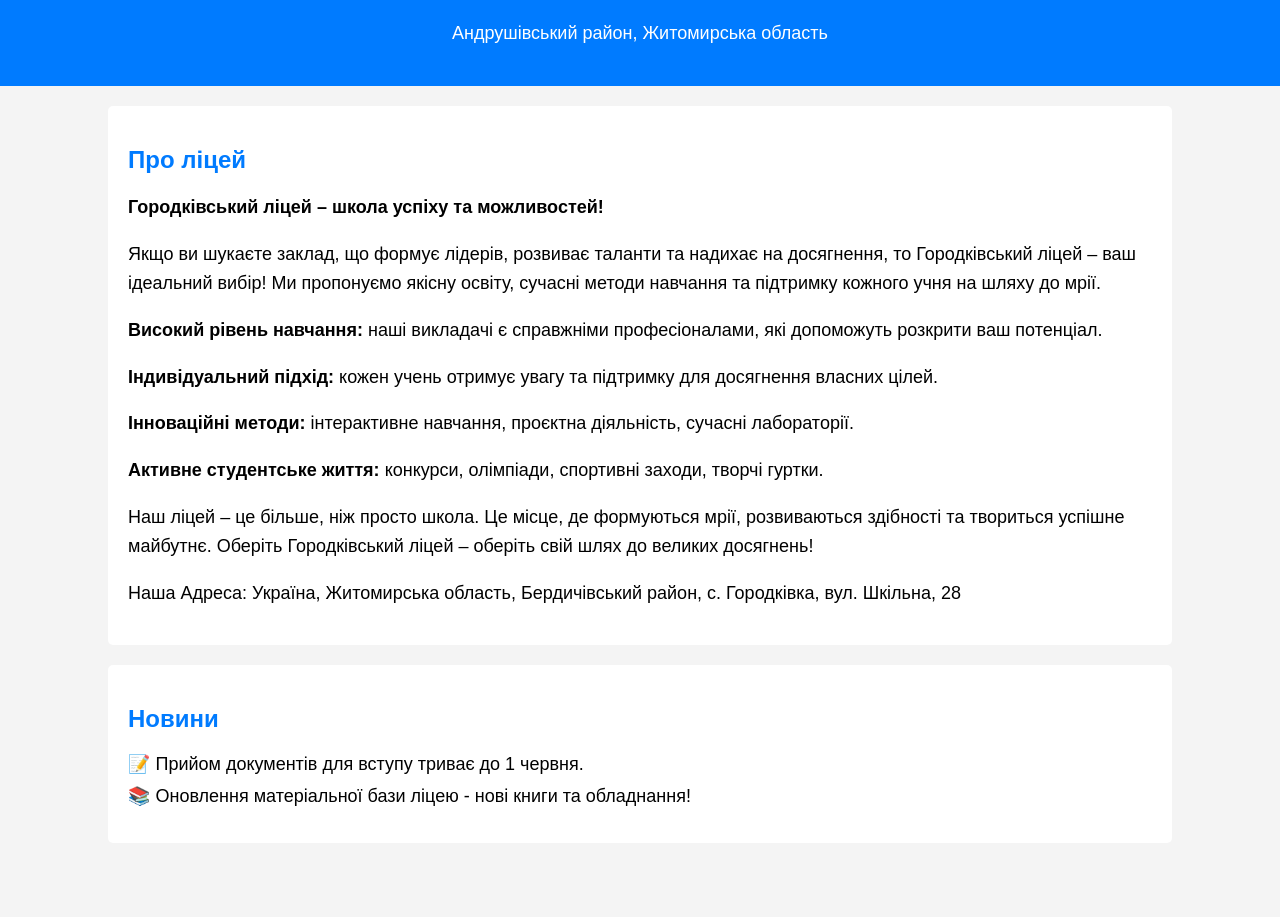
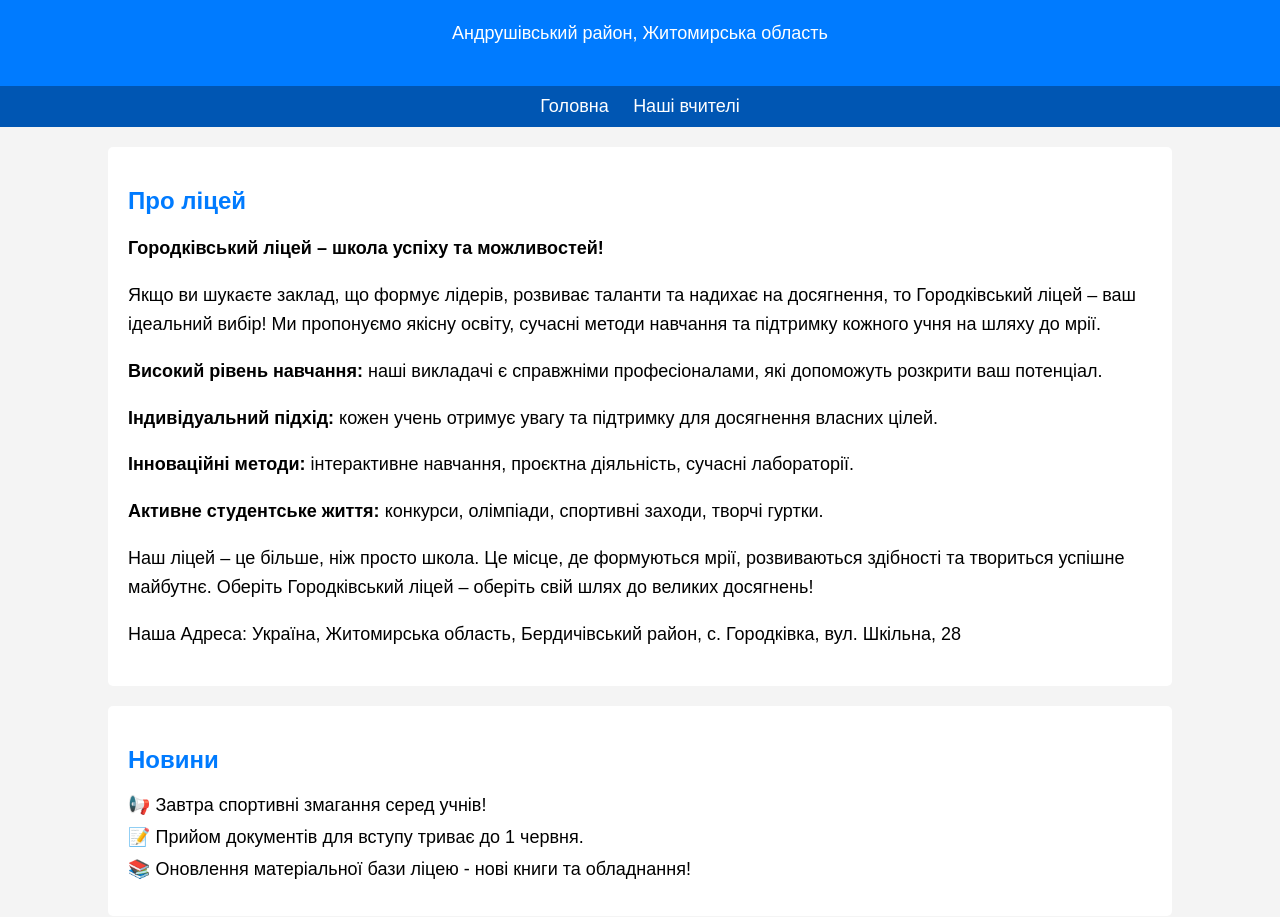
Before and after one commit to Denis-0-0/projectschool, a plain HTML site: page index.html in a window 1280 px wide. Shown: the part 81-998 px from the top of the page. Before the commit the page ends 944 px from the top, so only its background shows below. Drawn offline with Linux system fonts and the light colour scheme.

Commit message:
Update index.html

```diff
--- a/index.html
+++ b/index.html
@@ -7,6 +7,8 @@
     <style>
         body { font-family: Arial, sans-serif; background-color: #f4f4f4; text-align: center; margin: 0; padding: 0; }
         header { background-color: #007bff; color: white; padding: 20px; }
+        nav { background-color: #0056b3; padding: 10px; }
+        nav a { color: white; text-decoration: none; margin: 10px; font-size: 18px; }
         section { margin: 20px auto; padding: 20px; background-color: white; border-radius: 5px; width: 80%; text-align: left; }
         h1, h2 { color: #007bff; }
         p { font-size: 18px; line-height: 1.6; }
@@ -20,6 +22,11 @@
     <h1>Городківський ліцей</h1>
     <p>Андрушівський район, Житомирська область</p>
 </header>
+
+<nav>
+    <a href="index.html">Головна</a>
+    <a href="teacher.html">Наші вчителі</a>
+</nav>
 
 <section>
     <h2>Про ліцей</h2>
@@ -36,6 +43,7 @@
 <section>
     <h2>Новини</h2>
     <ul>
+        <li>📢 Завтра спортивні змагання серед учнів!</li>
         <li>📝 Прийом документів для вступу триває до 1 червня.</li>
         <li>📚 Оновлення матеріальної бази ліцею - нові книги та обладнання!</li>
     </ul>
```
